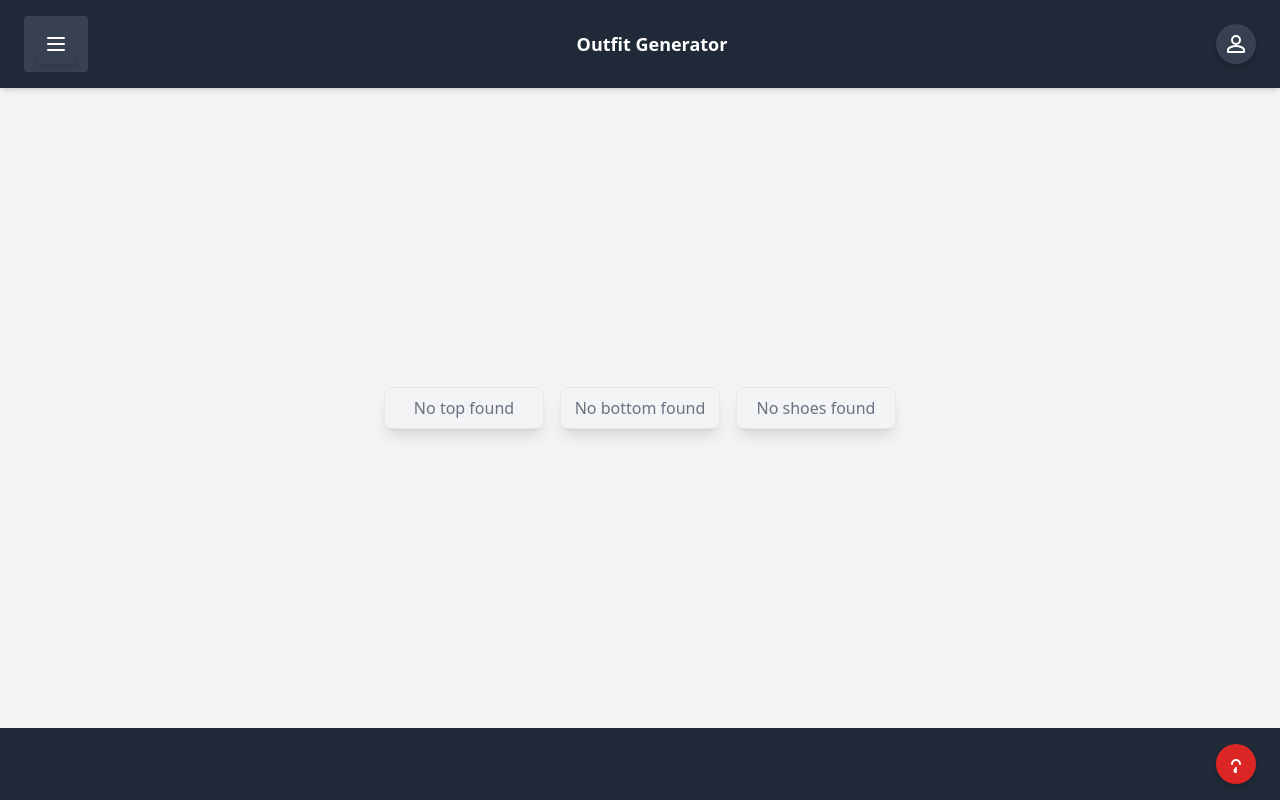
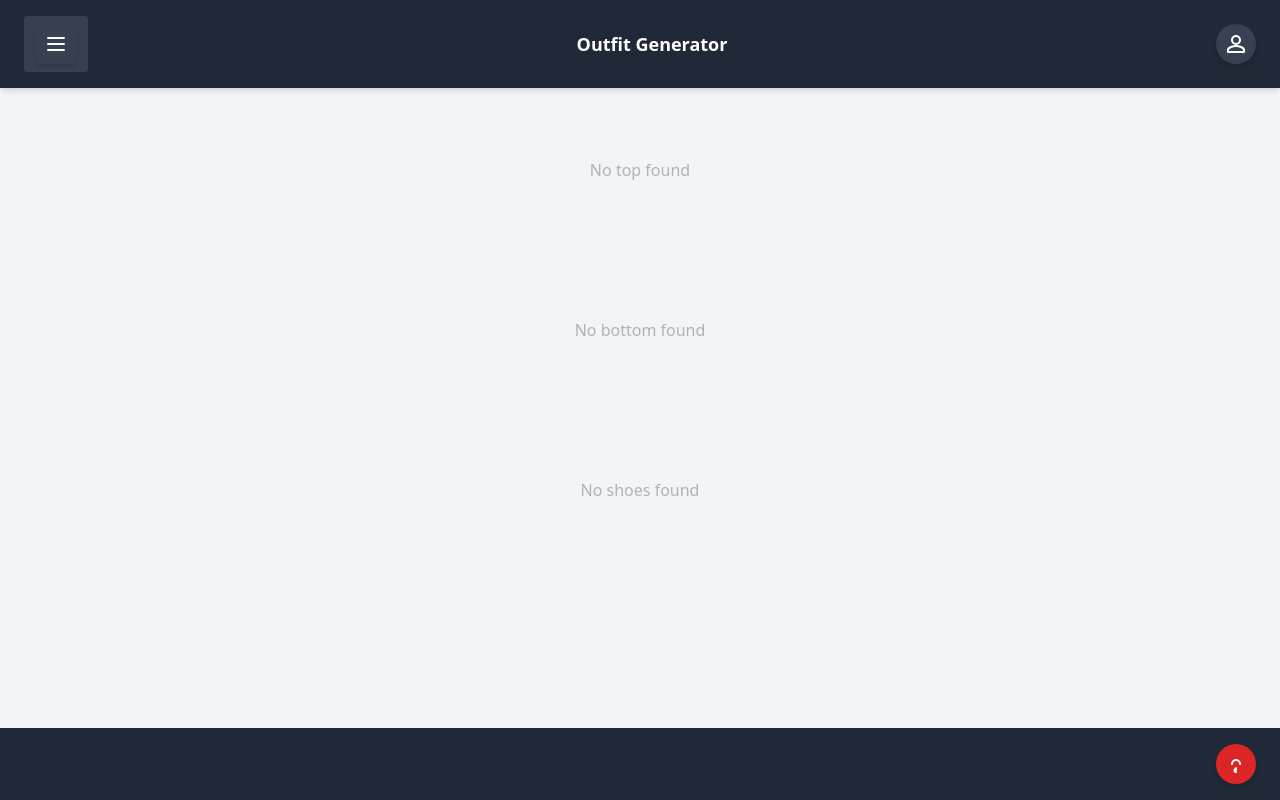
Before and after one commit to vidvukobratovic/outfits, a React (Vite) app in the folder frontend/: page / in a window 1280 px wide. Built offline with nearby package versions, Linux system fonts and the light colour scheme; no server answers.

Commit message:
adjusted start script + styled garments

```diff
--- a/frontend/src/components/OutfitDisplay.tsx
+++ b/frontend/src/components/OutfitDisplay.tsx
@@ -20,20 +20,23 @@ const OutfitDisplay = () => {
   }, []);
 
   return (
-    <div className="flex justify-center gap-4 p-4">
-      {["top", "bottom", "shoes"].map((category) => (
-        <div key={category} className="border rounded-lg p-2 shadow-lg w-40">
+    <div className="relative w-40 h-[500px] mx-auto">
+      {["top", "bottom", "shoes"].map((category, index) => (
+        <div
+          key={category}
+          className={`absolute left-0 right-0 flex justify-center transition-opacity duration-300 ${
+            outfit[category as keyof typeof outfit] ? "opacity-100" : "opacity-50"
+          }`}
+          style={{
+            top: `${index * 160}px`, // Adjust the stacking positions
+          }}
+        >
           {outfit[category as keyof typeof outfit] ? (
-            <>
-              <img
-                src={outfit[category as keyof typeof outfit]!.image_url}
-                alt={outfit[category as keyof typeof outfit]!.name}
-                className="w-full h-40 object-cover rounded"
-              />
-              <p className="text-center mt-2 capitalize">
-                {outfit[category as keyof typeof outfit]!.name} ({category})
-              </p>
-            </>
+            <img
+              src={outfit[category as keyof typeof outfit]!.image_url}
+              alt={outfit[category as keyof typeof outfit]!.name}
+              className="w-40 h-40 object-cover rounded-lg shadow-lg"
+            />
           ) : (
             <p className="text-center text-gray-500">No {category} found</p>
           )}
--- a/package.json
+++ b/package.json
@@ -3,6 +3,6 @@
     "concurrently": "^9.1.2"
   },
   "scripts": {
-    "start:all": "concurrently \"npm run dev --prefix frontend\" \"python backend/app.py\""
+    "start:dev": "concurrently \"npm run dev --prefix frontend\" \"python backend/app.py\""
     }
 }
```
